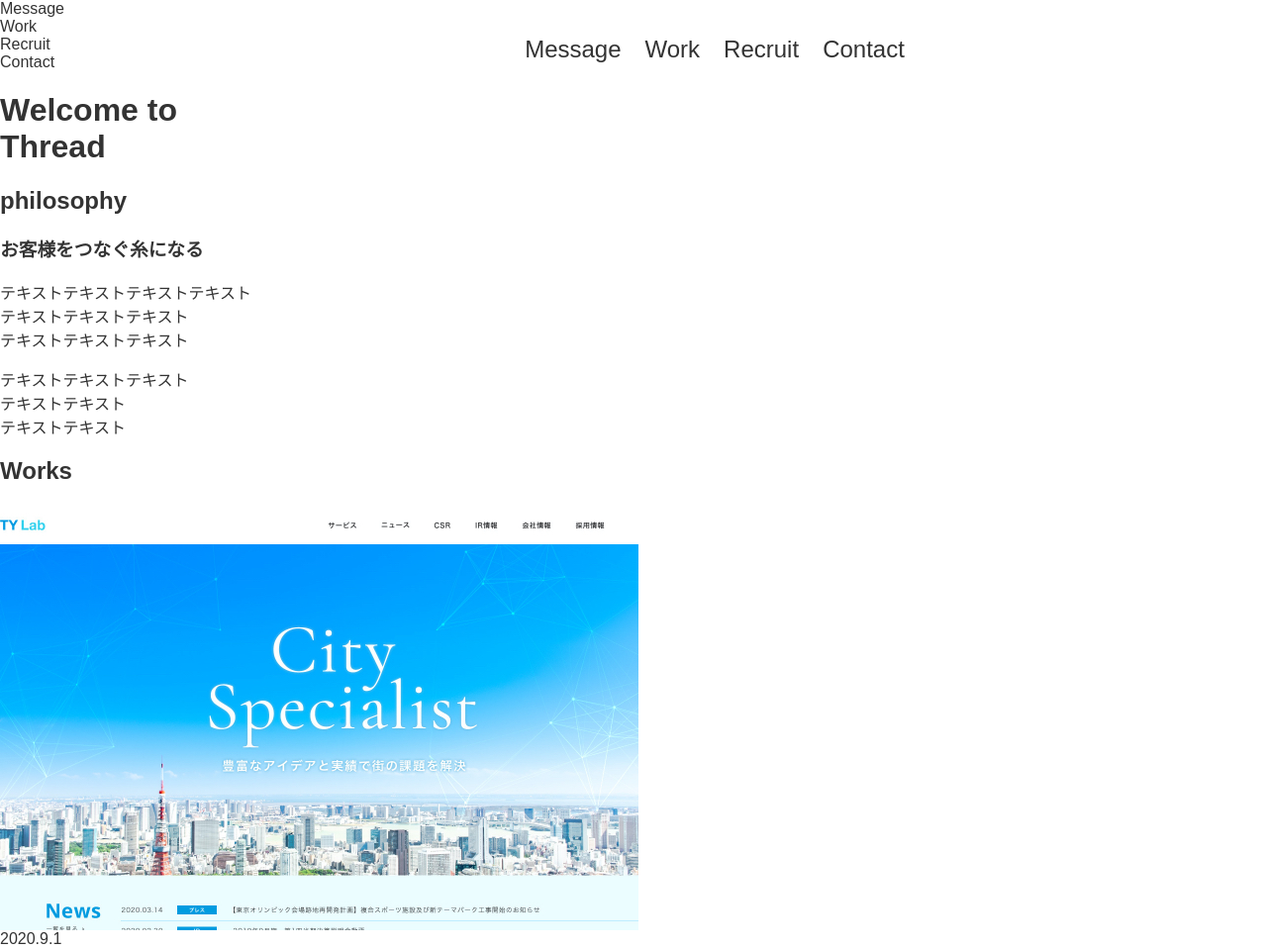
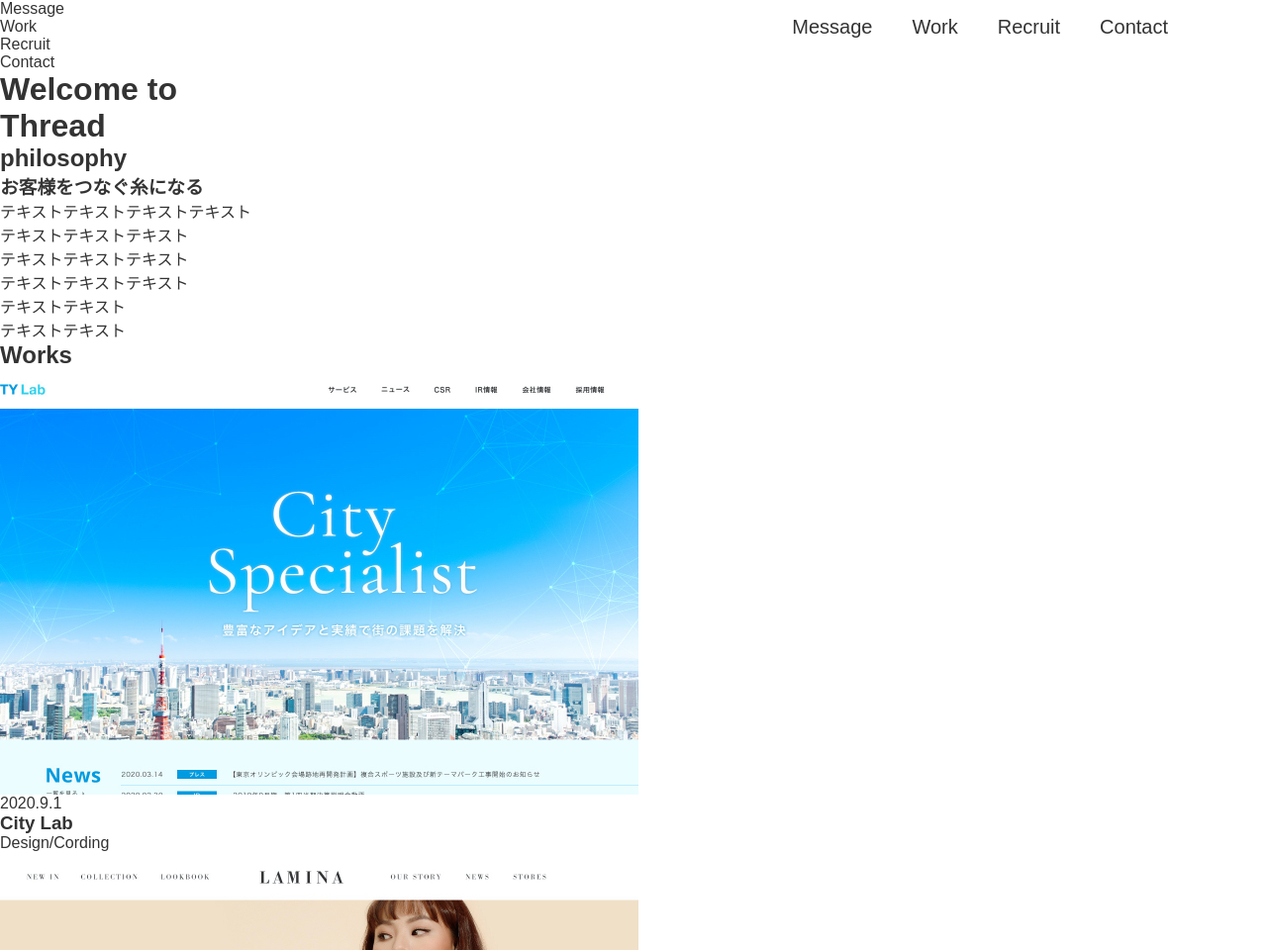
Before and after one commit to ryu0947/thread, a plain HTML site: page index.html in a window 1280 px wide. Shown: the top 960 px of the page at 99% size. Drawn offline with Linux system fonts and the light colour scheme.

Commit message:
ヘッダースタイル追記

```diff
--- a/sass/style.scss
+++ b/sass/style.scss
@@ -14,6 +14,16 @@ body {
   font-size: 16px;
   background-color: $cWhite;
   font-family: YuGothic, "Hiragino Kaku Gothic ProN", Meiryo, sans-serif;
+}
+
+h1,h2,h3 {
+  margin: 0;
+  padding: 0;
+}
+
+p {
+  margin: 0;
+  padding: 0;
 }
 
 img {
@@ -40,9 +50,7 @@ a {
   left: 0;
   width: 100%;
   height: 100px;
-  background-color: transparent;
-  display: flex;
-  align-items: center;
+  z-index: 100;
 
   &__container {
     width: 90%;
@@ -53,13 +61,18 @@ a {
     justify-content: space-between;
   }
 
+  &__nav {
+    margin-left: auto;
+  }
+
   &__ul {
     display: flex;
     align-items: center;
   }
 
   &__li {
-    margin-left: 24px;
-    font-size: 24px;
+    margin-left: 40px;
+    font-size: 20px;
+    cursor: pointer;
   }
 }
```
Also changed, not shown: css/style.css.
